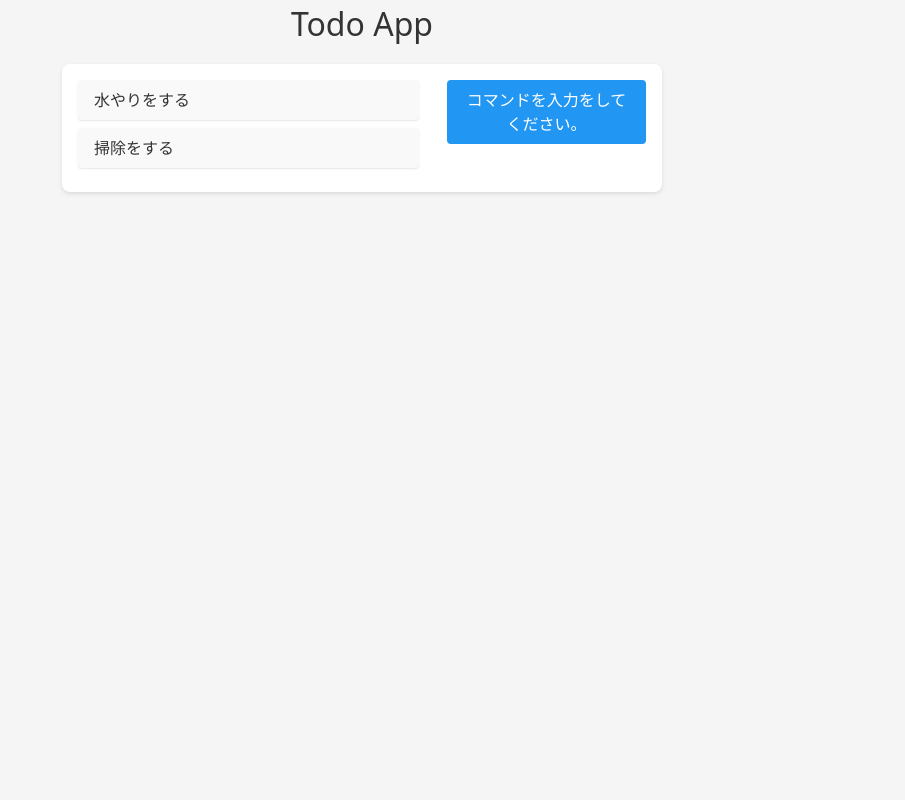
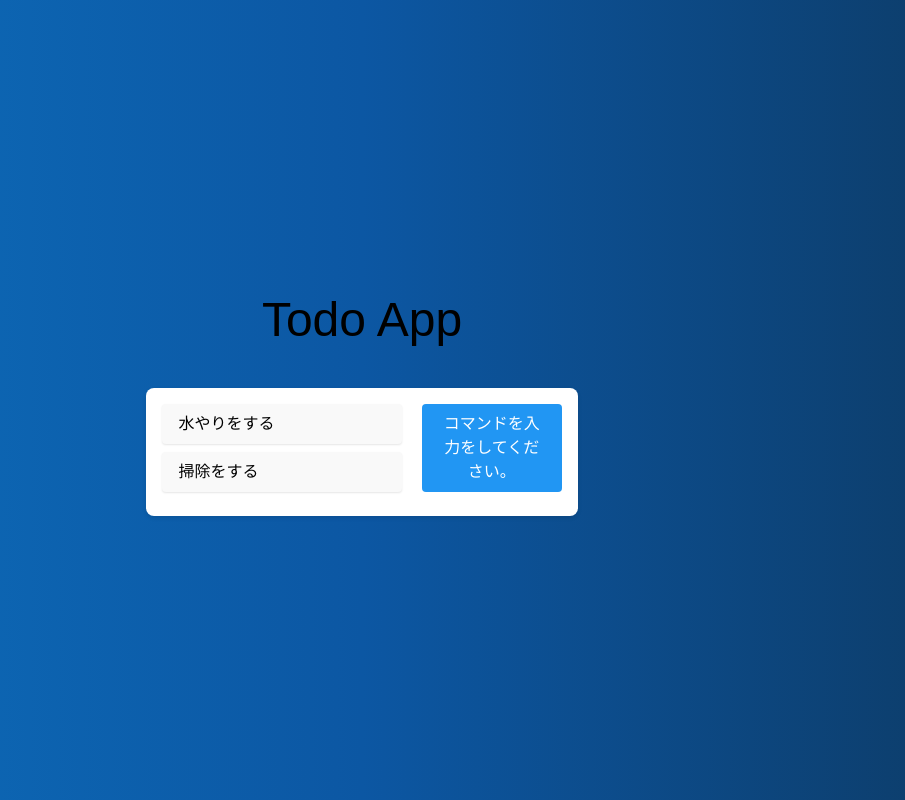
Before and after one commit to sharp231/my-todo, a Next.js app: page / in a window 1280 px wide. Shown: the whole page, without its empty margins (278-1183 px from the left). Built offline with nearby package versions, Linux system fonts and the light colour scheme.

Commit message:
🎨 🚸 💄

```diff
--- a/src/pages/index.js
+++ b/src/pages/index.js
@@ -1,4 +1,5 @@
 import React, { useState } from 'react';
+import { motion } from 'framer-motion';
 
 const TodoApp = () => {
   const [todos, setTodos] = useState(['水やりをする', '掃除をする']);
@@ -65,17 +66,28 @@ const TodoApp = () => {
       <div className='left-container'>
         <ul className='todoList'>
           {todos.map((todo, index) => (
-            <li key={index} className='todoItem'>
+            <motion.li
+              key={index}
+              className='todoItem'
+              initial={{ opacity: 0, x: -50 }}
+              animate={{ opacity: 1, x: 0 }}
+              transition={{ duration: 0.5 }}
+            >
               <span>{todo}</span>
-            </li>
+            </motion.li>
           ))}
         </ul>
       </div>
-      <div className='right-container'>
+      <motion.div
+        className='right-container'
+        initial={{ opacity: 0, y: 50 }}
+        animate={{ opacity: 1, y: 0 }}
+        transition={{ duration: 0.5, delay: 0.2 }}
+      >
         <button className='commandButton' onClick={handleCommand}>
           コマンドを入力をしてください。
         </button>
-      </div>
+      </motion.div>
     </div>
   );
 };
--- a/src/styles/globals.css
+++ b/src/styles/globals.css
@@ -16,18 +16,55 @@
   }
 } */
 
-/* 全体の背景色 */
+* {
+  margin: 0;
+  padding: 0;
+  box-sizing: border-box;
+}
+
 body {
-  background-color: #f5f5f5;
-  color: #333;
+  min-height: 100vh;
+  width: 100%;
+  display: flex;
+  align-items: center;
+  justify-content: center;
+  font-family: 'Poppins', sans-serif;
+  background: #0d3b66; /* 濃い青色 */
+  background: -webkit-linear-gradient(
+    to right,
+    #0d6ebc,
+    #0c57a3,
+    #0d3b66
+  ); /* ブルーのグラデーション */
+  background: linear-gradient(
+    to right,
+    #0d6ebc,
+    #0c57a3,
+    #0d3b66
+  ); /* ブルーのグラデーション */
+}
+
+.card {
+  background-color: #fff;
+  padding: 1.5rem 1.75rem;
+  cursor: pointer;
+  max-width: 300px;
+  box-shadow: 0 4px 6px rgba(0, 0, 0, 0.1); /* カードに影を追加 */
+}
+
+@media (min-width: 480px) {
+  .card {
+    max-width: 480px;
+    padding: 2rem 2.5rem;
+  }
 }
 
 /* ヘッダー */
 h1 {
-  font-size: 2rem;
+  font-size: 3rem;
   text-align: center;
-  color: #333;
-  margin-bottom: 1rem;
+  color: black;
+  margin-bottom: 2rem;
 }
 
 /* コンテナ */
@@ -105,37 +142,5 @@ h1 {
 }
 
 .todoItem span {
-  color: #333;
+  color: black;
 }
-
-/* .todoItem button {
-  background-color: #e53935;
-  color: #fff;
-  border: none;
-  border-radius: 4px;
-  padding: 0.25rem 0.5rem;
-  cursor: pointer;
-} */
-
-/* .todoForm {
-  display: flex;
-  margin-bottom: 1rem;
-} */
-
-/* .todoForm input {
-  flex: 1;
-  padding: 0.5rem;
-  border: 1px solid #ccc;
-  border-radius: 4px;
-  font-size: 1rem;
-} */
-
-/* .todoForm button {
-  background-color: #4caf50;
-  color: #fff;
-  border: none;
-  border-radius: 4px;
-  padding: 0.5rem 1rem;
-  margin-left: 0.5rem;
-  cursor: pointer;
-} */
```
Also changed, not shown: package.json (+6 -5 lines), 1 other file (tests, documents, lock files or other folders).
